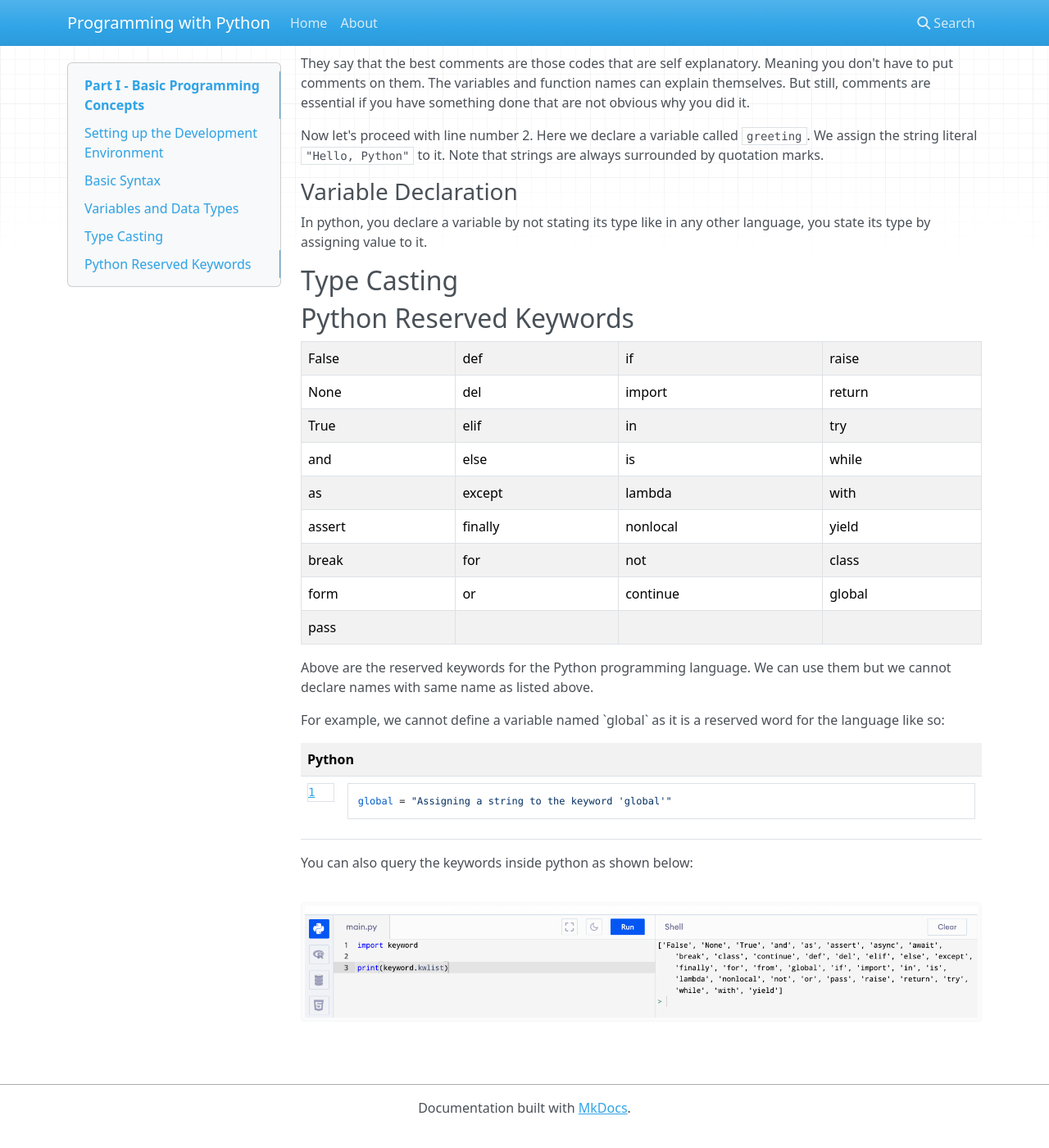
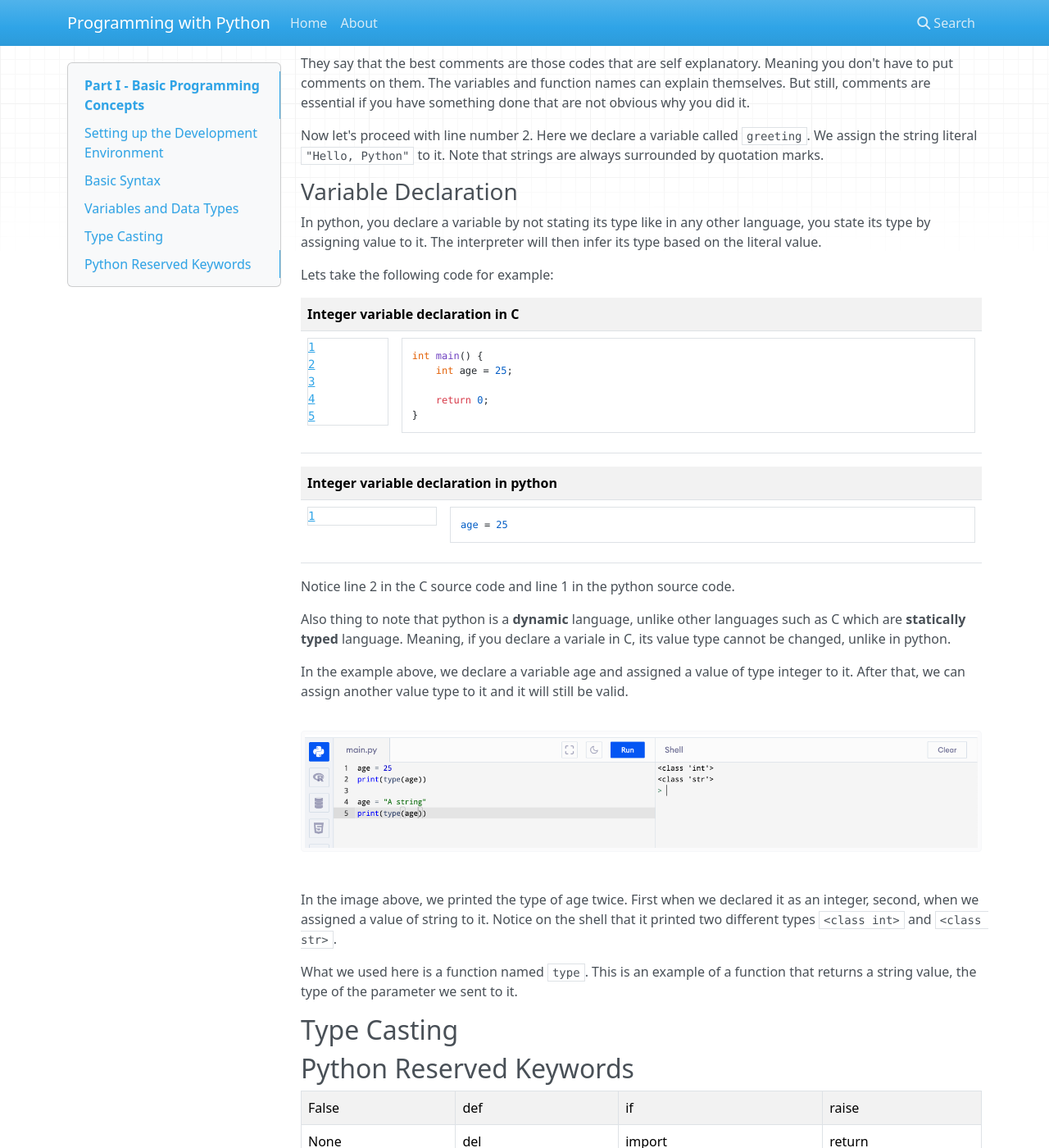
Before and after one commit to alexiusacademia/programming-with-python-course, an MkDocs documentation site: the page built from docs/course/day1.md, in a window 1280 px wide and 1400 px high, scrolled down 4231 px. Shown: the whole window at 82% size. Built offline with MkDocs 1.6.1, drawn with Linux system fonts in a browser that asks for light colours; nearby versions of some CDN libraries; before the commit the page ends 5610 px from its top, so only the background shows below that.

Commit message:
Update day 1

````diff
--- a/docs/course/day1.md
+++ b/docs/course/day1.md
@@ -154,6 +154,36 @@ that strings are always surrounded by quotation marks.
 ### Variable Declaration
 
 In python, you declare a variable by not stating its type like in any other language, you state its type by assigning value to it.
+The interpreter will then infer its type based on the literal value.
+
+Lets take the following code for example:
+
+```C title="Integer variable declaration in C"
+int main() {
+    int age = 25;
+
+    return 0;
+}
+```
+
+```py title="Integer variable declaration in python"
+age = 25
+```
+
+Notice line 2 in the C source code and line 1 in the python source code.
+
+Also thing to note that python is a **dynamic** language, unlike other languages such as C which are **statically typed** language. Meaning, if
+you declare a variale in C, its value type cannot be changed, unlike in python.
+
+In the example above, we declare a variable age and assigned a value of type integer to it. After that, we can assign another value type to it
+and it will still be valid.
+
+![dynamic variables](../images/dynamic_variables.png)
+
+In the image above, we printed the type of age twice. First when we declared it as an integer, second, when we assigned a value of string to it.
+Notice on the shell that it printed two different types `<class int>` and `<class str>`.
+
+What we used here is a function named `type`. This is an example of a function that returns a string value, the type of the parameter we sent to it.
 
 ## Type Casting
 
````
Also changed, not shown: docs/images/dynamic_variables.png (added).
